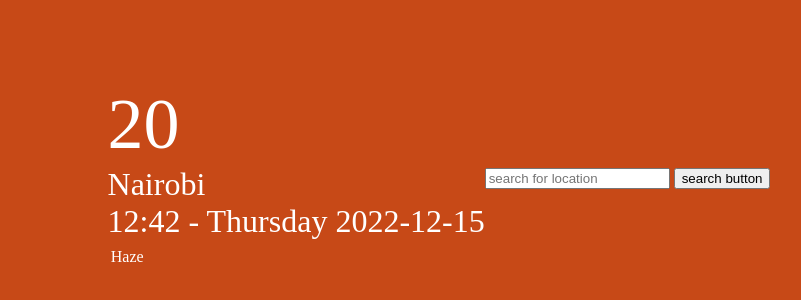
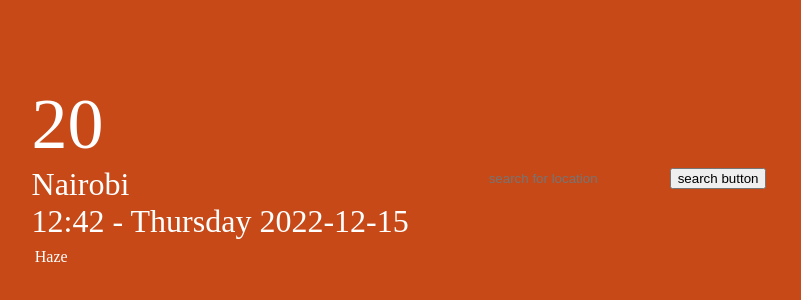
Before and after one commit to Abdull0084/Weather-App, a plain HTML site: page index.html in a window 1280 px wide. Shown: the part 222-522 px from the top of the page, without its empty margins (201-1002 px from the left). Drawn offline with Linux system fonts and the light colour scheme.

Commit message:
updated index.html and style.css

```diff
--- a/index.html
+++ b/index.html
@@ -27,7 +27,7 @@
             </div>
             <nav>
                 <form>
-                    <input type="text" placeholder="search for location" class="search area"/>
+                    <input type="text" placeholder="search for location" class="search_area"/>
                     <button type="submit">search button</button>
                 </form>
             </nav>
--- a/style.css
+++ b/style.css
@@ -23,3 +23,17 @@
     margin: 0.5rem;
     margin-left: 0.2rem;
 }
+nav{
+    height: 100pxs;
+    margin: 5rem
+}
+.search_area{
+    padding: 1rem 0;
+    outline: none;
+    border: none;
+    color: black;
+    background-color: transparent;
+}
+nav form button{
+
+}
```
